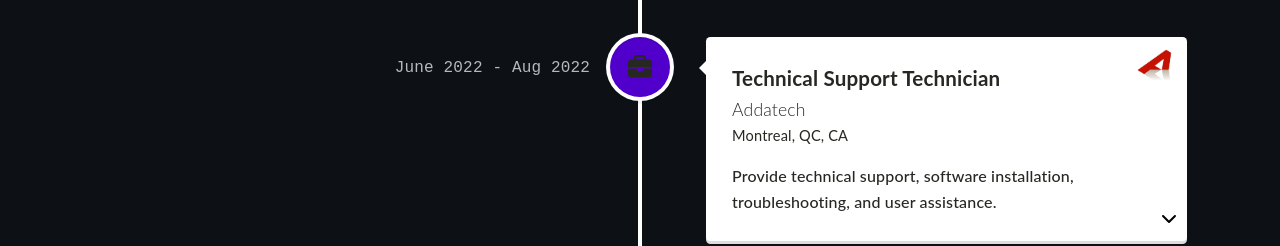
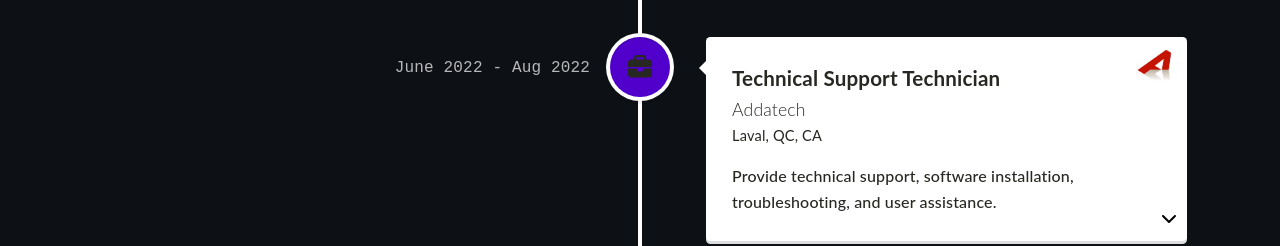
Before and after one commit to AbeKing13/my-portfolio, a React (Create React App) app: page / in a window 1280 px wide. Shown: the part 2580-2826 px from the top of the page. Built offline with nearby package versions, Linux system fonts and the light colour scheme.

Commit message:
Issue #2: Minor data correction

```diff
--- a/src/components/Timeline/Timeline.tsx
+++ b/src/components/Timeline/Timeline.tsx
@@ -130,7 +130,7 @@ function Timeline() {
             date="June 2022 - Aug 2022"
             title="Technical Support Technician"
             company="Addatech"
-            city="Montreal, QC, CA"
+            city="Laval, QC, CA"
             description="Provide technical support, software installation, troubleshooting, and user assistance."
             logo={<img src={require("../../assets/images/logo_addatech.png")} alt="" />}
             details={
```
